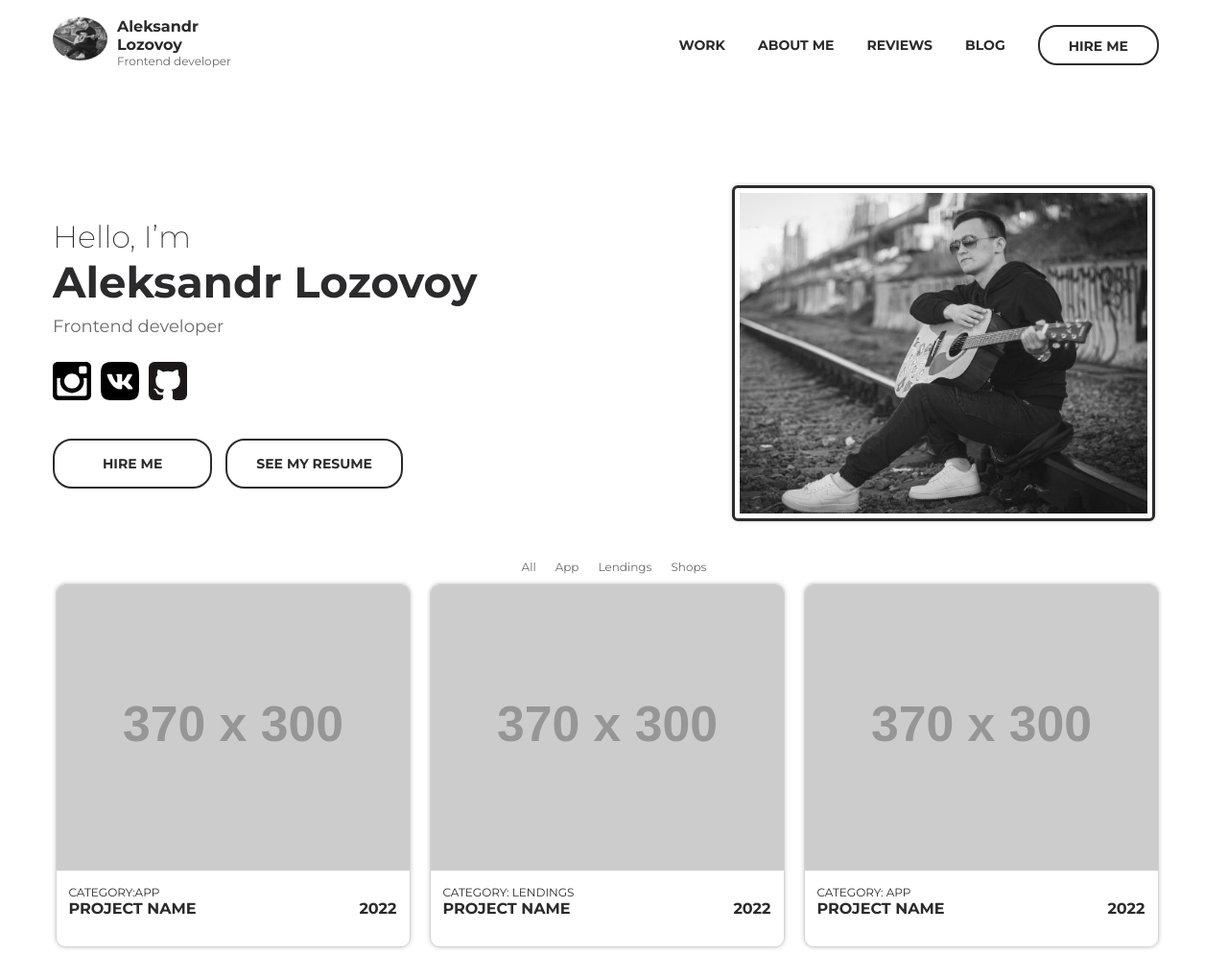
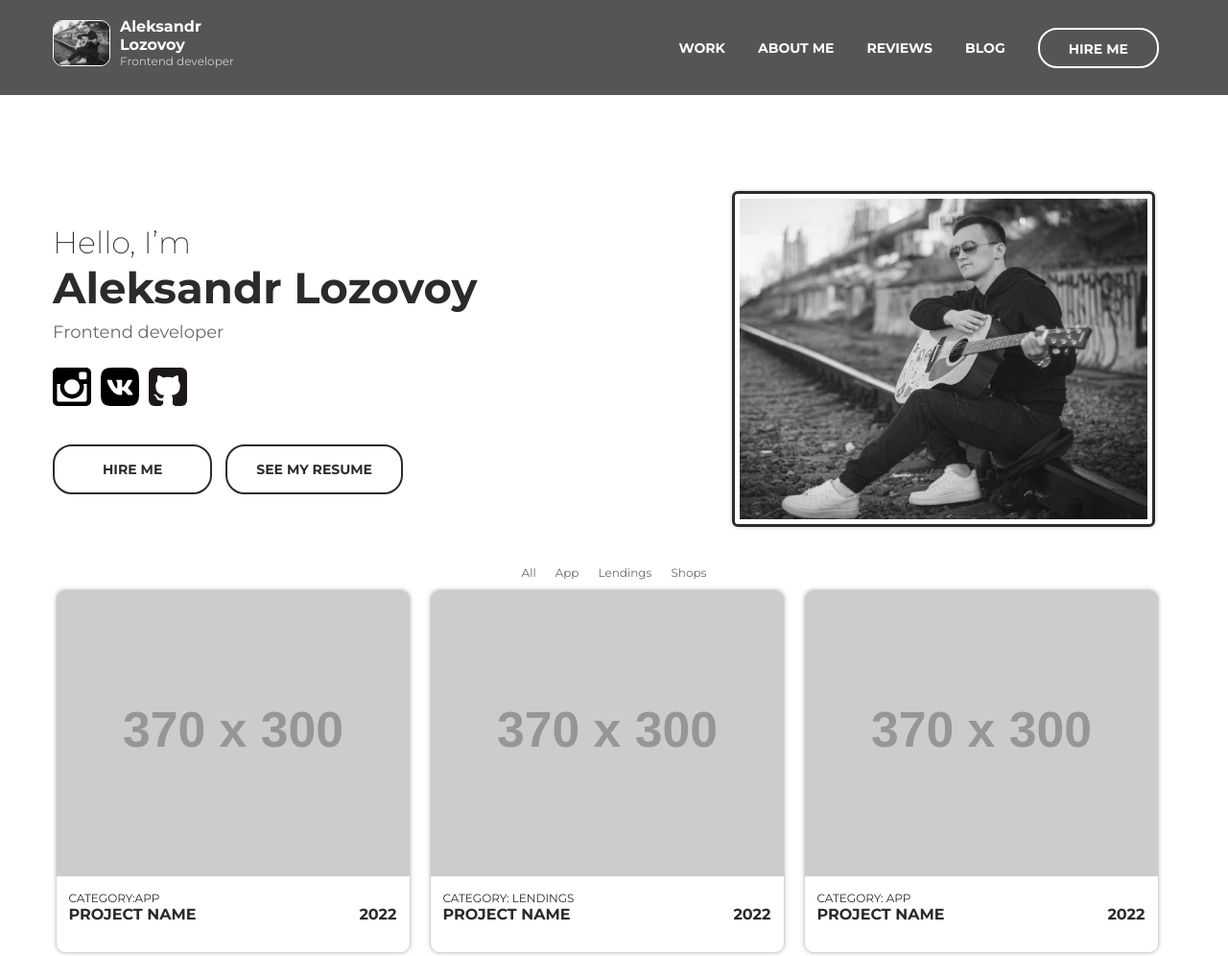
Before and after one commit to AleksandrLozovoy/Portfolio, a plain HTML site: page index.html in a window 1280 px wide. Shown: the top 996 px of the page at 96% size. Drawn offline with nearby package versions, Linux system fonts and the light colour scheme; placeholder pictures from the web are drawn by us.

Commit message:
reworked header

```diff
--- a/JS/app.js
+++ b/JS/app.js
@@ -1,4 +1,22 @@
 $(function () {
+  //  FIXED HEADER
+  let header = $("#header");
+  let intro = $("#intro");
+  let introH = $(intro).innerHeight();
+  let headerH = $(header).innerHeight();
+  let scrollPos = $(window).scrollTop();
+
+  $(window).on("scroll load resize", function () {
+    scrollPos = $(this).scrollTop();
+    introH = $(intro).innerHeight();
+
+    if (scrollPos > introH + headerH) {
+      header.addClass("fixed");
+    } else {
+      header.removeClass("fixed");
+    }
+  });
+
   // FILTER
   let filter = $("[data-filter]");
   filter.on("click", function (event) {
@@ -37,6 +55,7 @@ $(function () {
     }, 300);
 
     $(".slick-slider").slick("setPosition");
+    $(header).removeClass("fixed");
   });
 
   let modalClose = $("[data-close]");
@@ -94,23 +113,7 @@ $(function () {
     let currentSlider = $(this).parents(".modal").find("[data-slider='slick']");
     currentSlider.slick("slickNext");
   });
-  //  Fixed header
-  let header = $("#header");
-  let intro = $("#intro");
-  let introH = $(intro).innerHeight();
-  let headerH = $(header).innerHeight();
-  let scrollPos = $(window).scrollTop();
 
-  $(window).on("scroll load resize", function () {
-    scrollPos = $(this).scrollTop();
-    introH = $(intro).innerHeight();
-
-    if (scrollPos > introH + headerH) {
-      header.addClass("fixed");
-    } else {
-      header.removeClass("fixed");
-    }
-  });
   // Scroll to sections
 
   $("[data-scroll]").on("click", function (event) {
--- a/css/blocks/header.less
+++ b/css/blocks/header.less
@@ -1,7 +1,8 @@
 // main: ../style.less
 .header {
   padding: 1.8rem 0;
-  transition: 0.5s all;
+  background-color: fade(@black, 80%);
+  color: @white;
 }
 
 .header__inner {
@@ -12,11 +13,22 @@
 
 .fixed {
   position: fixed;
-  background-color: rgb(248, 248, 248);
+  background-color: fade(@black, 90%);
   width: 100%;
   top: 0;
   padding: 0.8rem 0;
   opacity: 1;
   visibility: visible;
-  z-index: 20000;
+  z-index: 999;
+  opacity: 0;
+  animation: ani 1s forwards;
 }
+
+@keyframes ani {
+  0% {
+    opacity: 0;
+  }
+  100% {
+    opacity: 1;
+  }
+}
--- a/css/blocks/headerNav.less
+++ b/css/blocks/headerNav.less
@@ -5,6 +5,7 @@
 }
 .nav__link {
   position: relative;
+  color: @white;
   height: 100%;
   font-size: 1.4rem;
   font-weight: 700;
@@ -15,7 +16,7 @@
     content: "";
     width: 0;
     height: 2px;
-    background-color: @black;
+    background-color: @white;
     position: absolute;
     bottom: -5px;
     left: 0;
@@ -25,8 +26,10 @@
 }
 
 .nav__link:hover {
+  color: @white;
   &:after {
     width: 100%;
+    color: @white;
   }
 }
 
@@ -40,6 +43,9 @@
   padding: 11px 30px 9px 30px;
   transition: background-color 0.2s linear, color 0.2s linear,
     box-shadow 0.2s linear;
+  &--header {
+    border: 2px @white solid;
+  }
 }
 
 .nav__btn:hover {
@@ -47,3 +53,8 @@
   background-color: @black;
   color: @white;
 }
+
+.nav__btn--header:hover {
+  color: @black;
+  background-color: @white;
+}
--- a/css/blocks/headerUser.less
+++ b/css/blocks/headerUser.less
@@ -5,10 +5,12 @@
 }
 
 .header__user-avatar {
-  width: 57px;
-  height: 57px;
+  margin-top: 3px;
+  width: 60px;
+  height: 60px;
   img {
-    border-radius: 50%;
+    border-radius: 10px;
+    border: 1px white solid;
   }
 }
 
@@ -17,7 +19,7 @@
 }
 
 .header__user-name {
-  color: @black;
+  color: @white;
   font-size: 1.6rem;
   line-height: 1.2;
   font-weight: bold;
@@ -25,5 +27,5 @@
 
 .header__user-prof {
   font-size: 1.2rem;
-  color: fade(@black, 70%);
+  color: fade(@white, 70%);
 }
--- a/css/blocks/modalWork.less
+++ b/css/blocks/modalWork.less
@@ -79,10 +79,10 @@
 .modal__btn {
   font-size: 1.4rem;
   text-transform: uppercase;
-  cursor: pointer;
 }
 
 .modal__prev {
+  cursor: pointer;
   display: flex;
   transition: transform 0.2s linear;
   img {
@@ -91,6 +91,7 @@
 }
 
 .modal__next {
+  cursor: pointer;
   display: flex;
   transition: transform 0.2s linear;
   img {
--- a/css/blocks/modals.less
+++ b/css/blocks/modals.less
@@ -1,10 +1,11 @@
 // main: ../style.less
 .modal {
+  zoom: 80%;
   display: none;
   width: 100%;
   height: 100%;
   padding: 0 1.5rem;
-  background-color: rgba(6, 15, 49, 0.9);
+  background-color: rgba(0, 1, 3, 0.9);
   position: fixed;
   top: 0;
   left: 0;
--- a/index.html
+++ b/index.html
@@ -38,7 +38,7 @@
           <a href="#" class="nav__link" data-scroll="#reviews">Reviews</a>
           <a href="#" class="nav__link" data-scroll="#blog">Blog</a>
 
-          <button class="nav__btn" data-modal="#modal_hire">Hire me</button>
+          <button class="nav__btn nav__btn--header" data-modal="#modal_hire">Hire me</button>
         </div>
       </div>
     </div>
```
Also changed, not shown: css/style.css.
